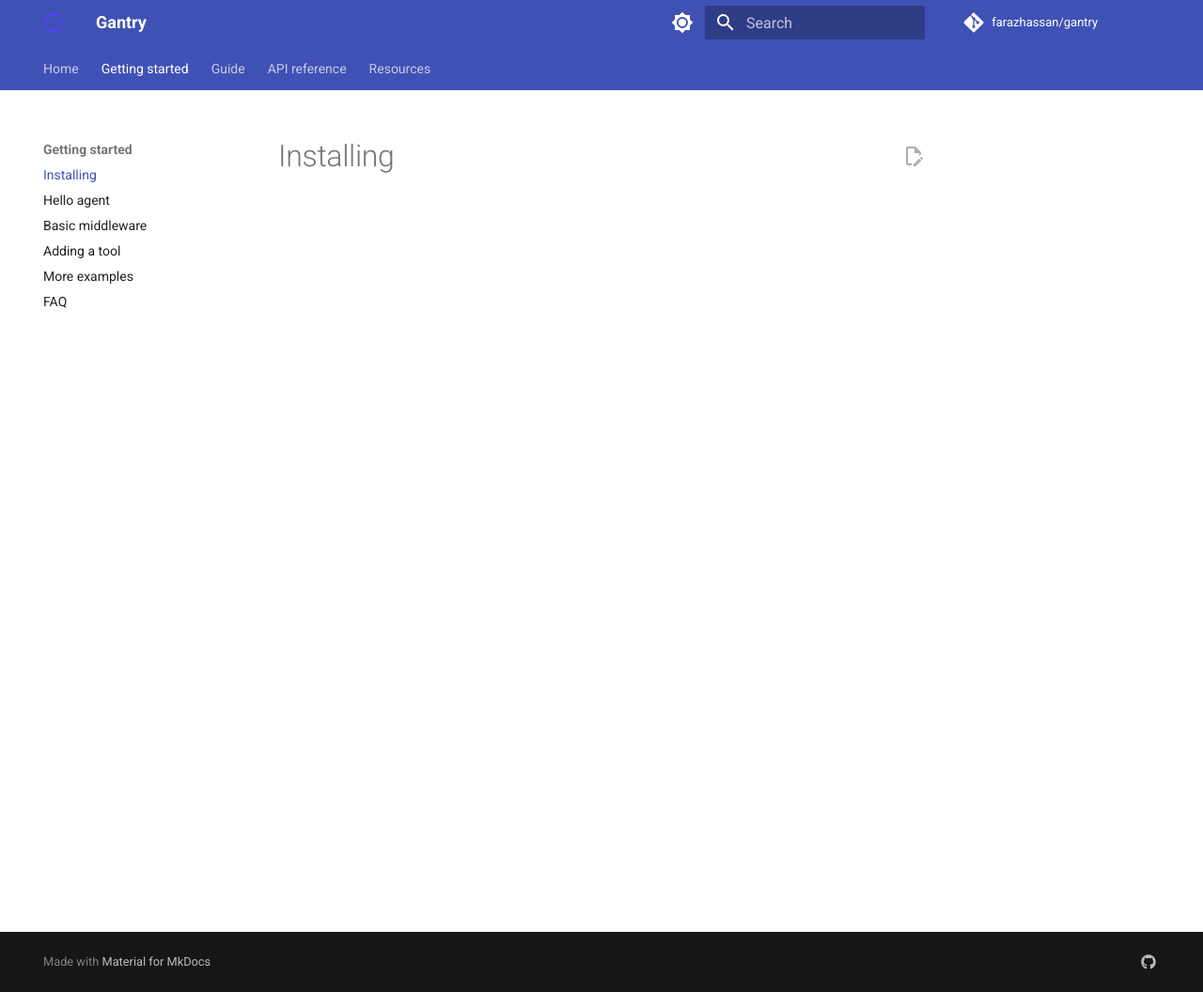
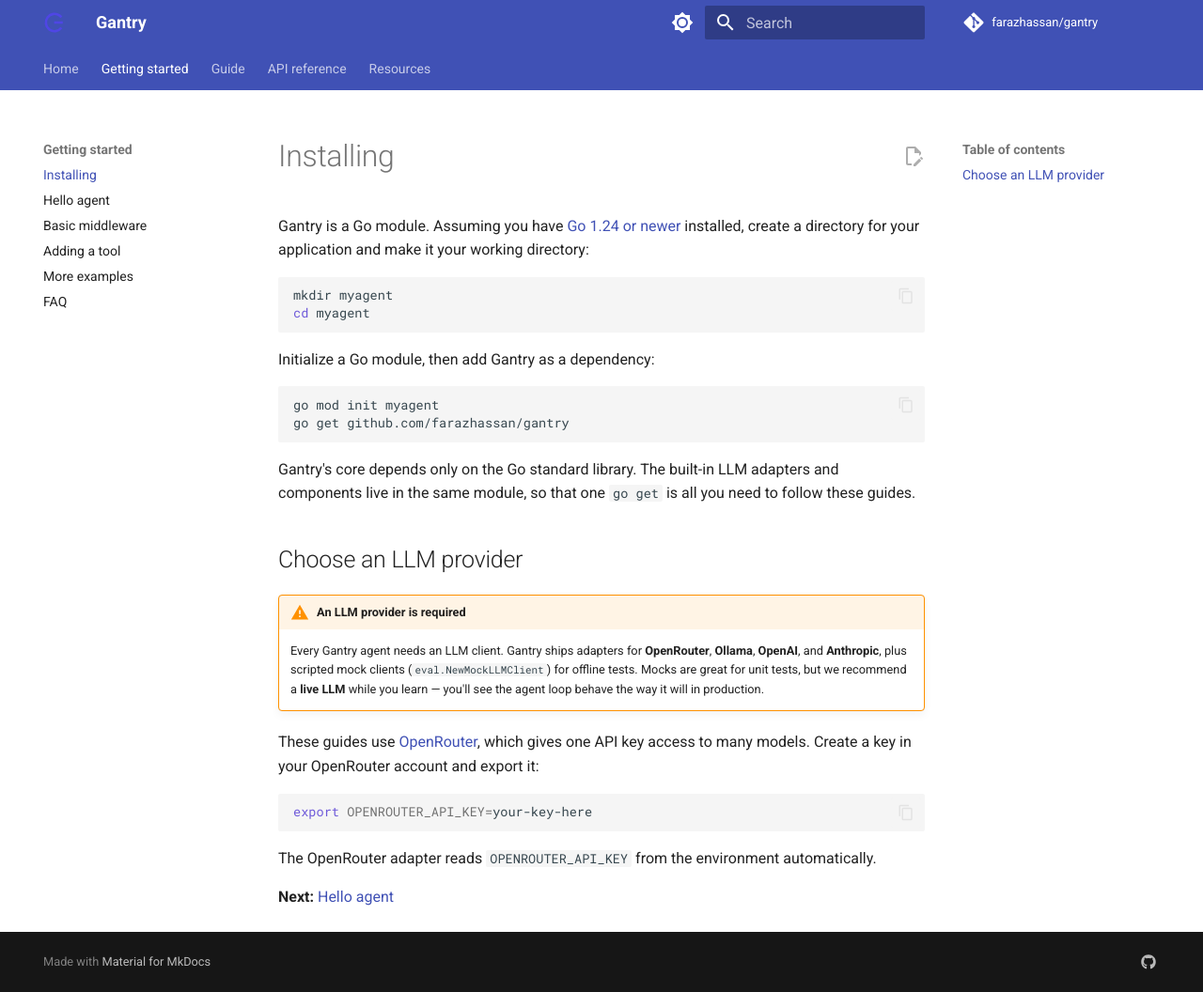
Before and after one commit to farazhassan/gantry, an MkDocs documentation site: the page built from docs/getting-started/installing.md, in a window 1280 px wide and 1056 px high. Shown: the whole window at 94% size. Built offline with MkDocs 1.6.1 and Material for MkDocs 9.7.7, drawn with Linux system fonts in a browser that asks for light colours; comment, search, counter and statistics services are not loaded.

Commit message:
docs: add Installing page
Co-Authored-By: Claude Opus 5.5 <noreply@anthropic.com>

````diff
--- a/docs/getting-started/installing.md
+++ b/docs/getting-started/installing.md
@@ -1 +1,42 @@
 # Installing
+
+Gantry is a Go module. Assuming you have [Go 1.24 or newer](https://go.dev/dl/)
+installed, create a directory for your application and make it your working
+directory:
+
+```sh
+mkdir myagent
+cd myagent
+```
+
+Initialize a Go module, then add Gantry as a dependency:
+
+```sh
+go mod init myagent
+go get github.com/farazhassan/gantry
+```
+
+Gantry's core depends only on the Go standard library. The built-in LLM
+adapters and components live in the same module, so that one `go get` is all
+you need to follow these guides.
+
+## Choose an LLM provider
+
+!!! warning "An LLM provider is required"
+    Every Gantry agent needs an LLM client. Gantry ships adapters for
+    **OpenRouter**, **Ollama**, **OpenAI**, and **Anthropic**, plus scripted
+    mock clients (`eval.NewMockLLMClient`) for offline tests. Mocks are great for
+    unit tests, but we recommend a **live LLM** while you learn — you'll see the
+    agent loop behave the way it will in production.
+
+These guides use [OpenRouter](https://openrouter.ai), which gives one API key
+access to many models. Create a key in your OpenRouter account and export it:
+
+```sh
+export OPENROUTER_API_KEY=your-key-here
+```
+
+The OpenRouter adapter reads `OPENROUTER_API_KEY` from the environment
+automatically.
+
+**Next:** [Hello agent](hello-agent.md)
````
